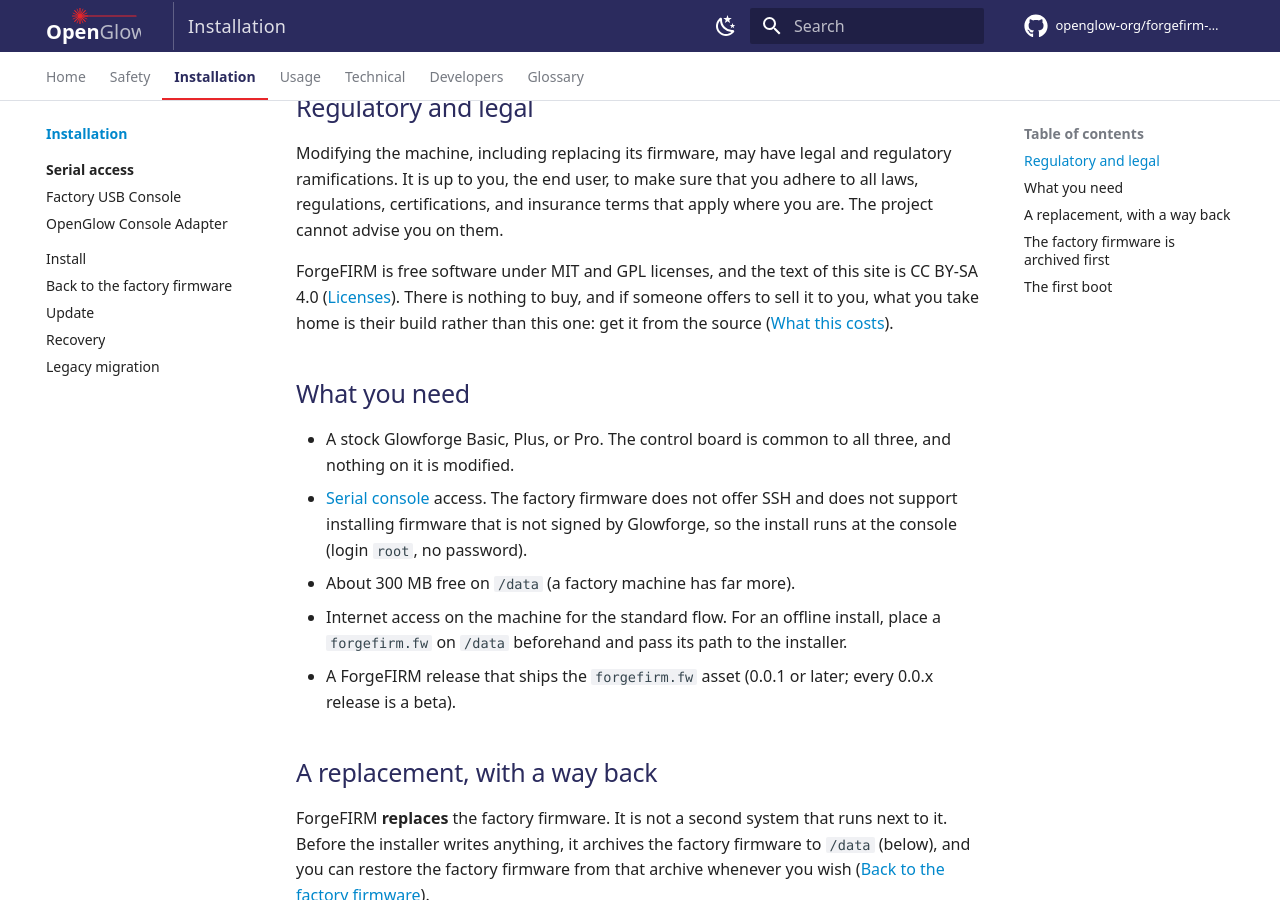
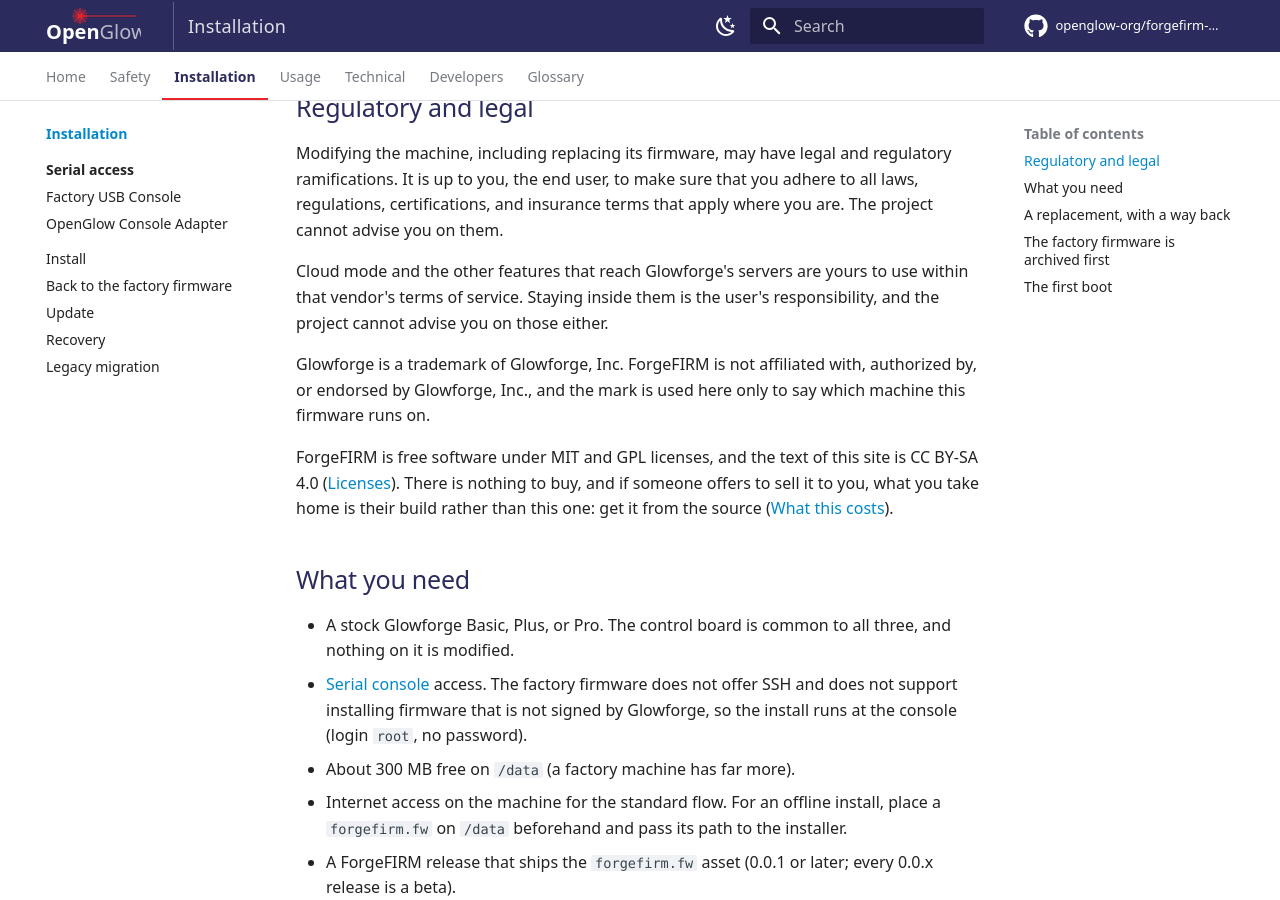
Before and after one commit to openglow-org/forgefirm-docs, an MkDocs documentation site: the page built from docs/install/index.md, in a window 1280 px wide and 900 px high, scrolled down 924 px. Built offline with MkDocs 1.6.1 and Material for MkDocs 9.7.7, drawn with Linux system fonts in a browser that asks for light colours; comment, search, counter and statistics services are not loaded; some of the changed text lies outside the part shown.

Commit message:
Attribution

```diff
--- a/docs/install/index.md
+++ b/docs/install/index.md
@@ -38,6 +38,14 @@
 regulatory ramifications. It is up to you, the end user, to make sure that
 you adhere to all laws, regulations, certifications, and insurance terms that
 apply where you are. The project cannot advise you on them.
+
+Cloud mode and the other features that reach Glowforge's servers are yours to
+use within that vendor's terms of service. Staying inside them is the user's
+responsibility, and the project cannot advise you on those either.
+
+Glowforge is a trademark of Glowforge, Inc. ForgeFIRM is not affiliated with,
+authorized by, or endorsed by Glowforge, Inc., and the mark is used here only
+to say which machine this firmware runs on.
 
 ForgeFIRM is free software under MIT and GPL licenses, and the text of this
 site is CC BY-SA 4.0 ([Licenses](../developers/index.md#licenses)). There is
--- a/mkdocs.yml
+++ b/mkdocs.yml
@@ -11,7 +11,8 @@
   Copyright 2026 514 LLC d/b/a OpenGlow. Written by Scott Wiederhold.
   ForgeFIRM is an <a href="https://community.openglow.org">OpenGlow</a> project.
   Text licensed <a href="https://creativecommons.org/licenses/by-sa/4.0/">CC BY-SA 4.0</a>.
-  Not affiliated with or endorsed by Glowforge.
+  Glowforge is a trademark of Glowforge, Inc.
+  Not affiliated with or endorsed by Glowforge, Inc.
 
 strict: true
 
```
